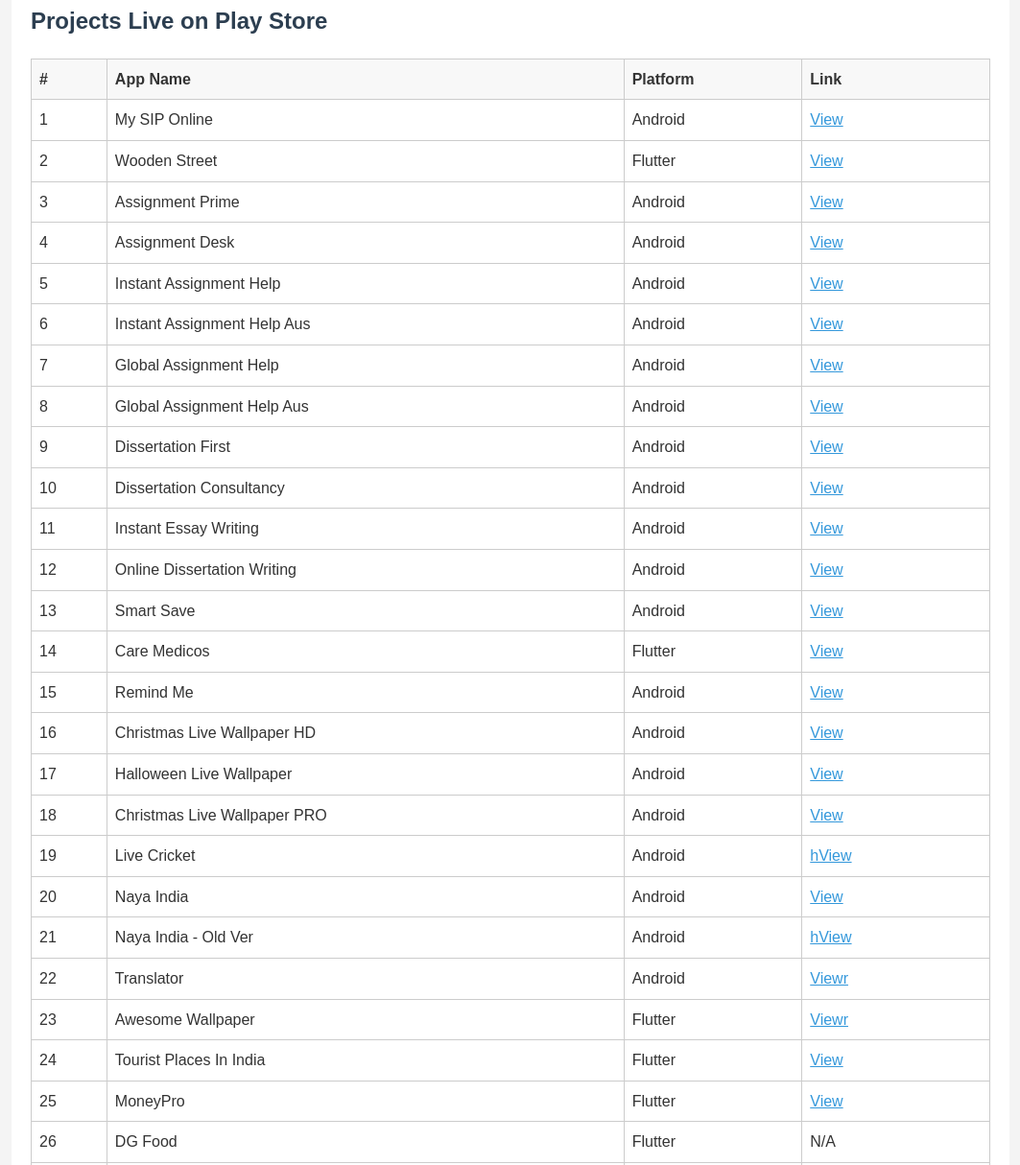
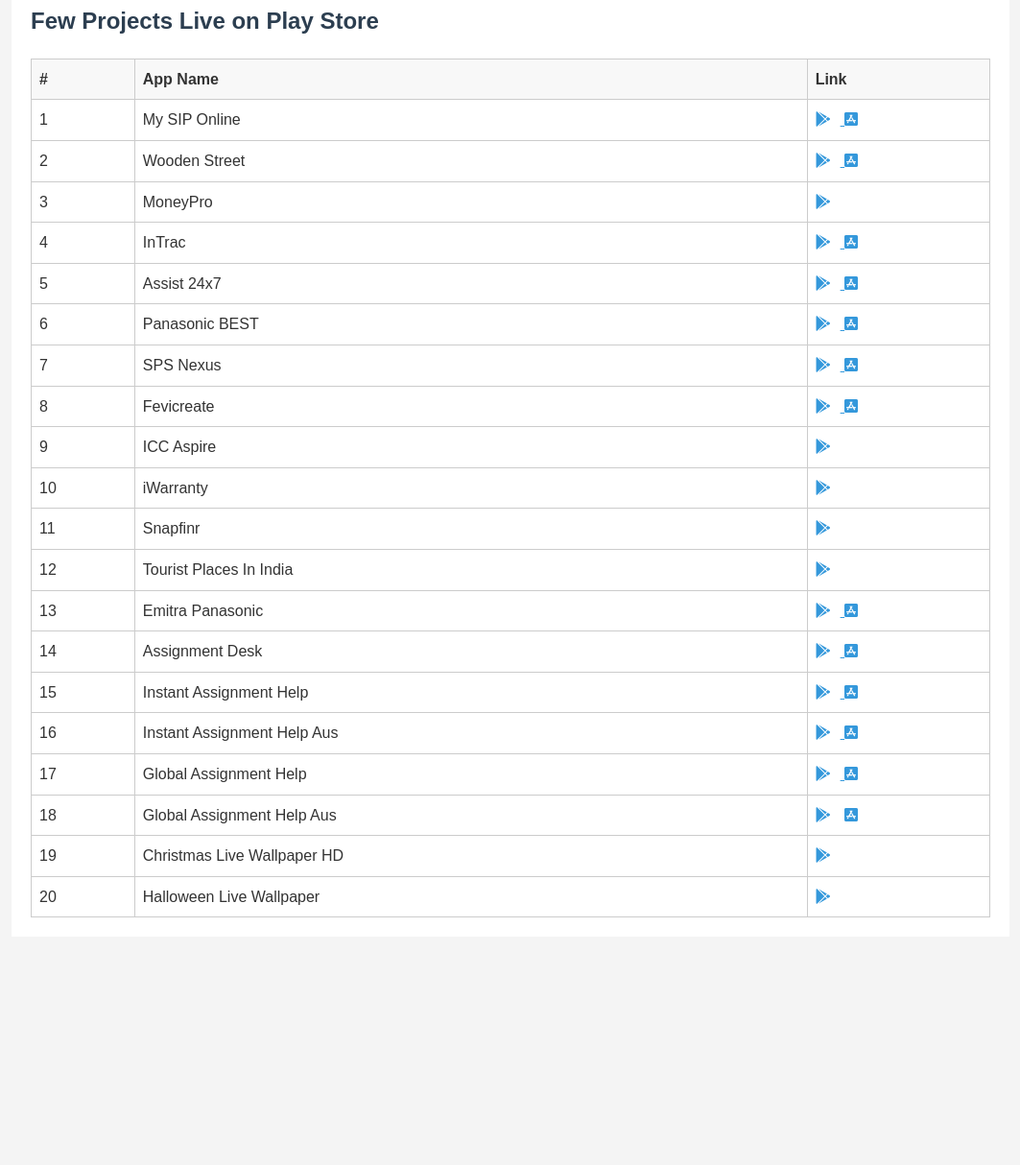
Before and after one commit to Sanwal13/portfolio-, a plain HTML site: page index.html in a window 1280 px wide. Shown: the part 426-1640 px from the top of the page at 96% size, without its empty margins (108-1171 px from the left). After the commit the page ends 1412 px from the top, so only its background shows below. Drawn offline with Linux system fonts and the light colour scheme.

Commit message:
Update index.html
new links added

```diff
--- a/index.html
+++ b/index.html
@@ -1,88 +1,258 @@
 <!DOCTYPE html>
 <html lang="en">
+
 <head>
   <meta charset="UTF-8" />
-  <meta name="viewport" content="width=device-width, initial-scale=1.0" />
+  <meta name="port" content="width=device-width, initial-scale=1.0" />
   <title>Shanwal Singh Borana - Portfolio</title>
   <style>
-    body { font-family: Arial, sans-serif; margin: 0; padding: 0; line-height: 1.6; background: #f4f4f4; color: #333; }
-    header { background: #2c3e50; color: #fff; padding: 1rem 0; text-align: center; }
-    section { padding: 20px; margin: auto; max-width: 1000px; background: #fff; margin-bottom: 10px; }
-    h2 { color: #2c3e50; }
-    table { width: 100%; border-collapse: collapse; margin-top: 10px; }
-    th, td { border: 1px solid #ccc; padding: 8px; text-align: left; }
-    th { background-color: #f8f8f8; }
-    a { color: #3498db; }
+    body {
+      font-family: Arial, sans-serif;
+      margin: 0;
+      padding: 0;
+      line-height: 1.6;
+      background: #f4f4f4;
+      color: #333;
+    }
+
+    header {
+      background: #2c3e50;
+      color: #fff;
+      padding: 1rem 0;
+      text-align: center;
+    }
+
+    section {
+      padding: 20px;
+      margin: auto;
+      max-width: 1000px;
+      background: #fff;
+      margin-bottom: 10px;
+    }
+
+    h2 {
+      color: #2c3e50;
+    }
+
+    table {
+      width: 100%;
+      border-collapse: collapse;
+      margin-top: 10px;
+    }
+
+    th,
+    td {
+      border: 1px solid #ccc;
+      padding: 8px;
+      text-align: left;
+    }
+
+    th {
+      background-color: #f8f8f8;
+    }
+
+    a {
+      color: #3498db;
+    }
   </style>
+  <link rel="stylesheet" href="https://cdnjs.cloudflare.com/ajax/libs/font-awesome/6.5.0/css/all.min.css">
 </head>
+
 <body>
   <header>
     <h1>Shanwal Singh Borana</h1>
-    <p>Email: <a href="mailto:shanwal2009@gmail.com">shanwal2009@gmail.com</a> | WhatsApp: +91-7742526633</p>
+    <p>Email: <a href="mailto:shanwal2009@gmail.com">shanwal2009@gmail.com</a> | Mobile/WhatsApp: +91-7742526633</p>
   </header>
 
   <section>
     <h2>About Me</h2>
-    <p>Experienced mobile application developer with a strong background in native Android and Flutter development. I have successfully delivered over 35+ apps live on the Play Store and several others through alternate platforms. I take pride in building robust, user-friendly, and scalable mobile solutions.</p>
+    <p>Experienced mobile application developer with a strong background in native Android and Flutter development. I
+      have successfully delivered over 50+ apps live on the Play Store and several others through alternate platforms. I
+      take pride in building robust, user-friendly, and scalable mobile solutions.</p>
   </section>
 
   <section>
-    <h2>Projects Live on Play Store</h2>
+    <h2>Few Projects Live on Play Store</h2>
     <table>
-      <tr><th>#</th><th>App Name</th><th>Platform</th><th>Link</th></tr>
-      <tr><td>1</td><td>My SIP Online</td><td>Android</td><td><a href="https://play.google.com/store/apps/details?id=com.mysiponline" target="_blank">View</a></td></tr>
-<tr><td>2</td><td>Wooden Street</td><td>Flutter</td><td><a href="https://play.google.com/store/apps/details?id=com.woodenstreet" target="_blank">View</a></td></tr>
-<tr><td>3</td><td>Assignment Prime</td><td>Android</td><td><a href="https://play.google.com/store/apps/details?id=com.assignmentprime" target="_blank">View</a></td></tr>
-<tr><td>4</td><td>Assignment Desk</td><td>Android</td><td><a href="https://play.google.com/store/apps/details?id=com.assignmentdesk" target="_blank">View</a></td></tr>
-<tr><td>5</td><td>Instant Assignment Help</td><td>Android</td><td><a href="https://play.google.com/store/apps/details?id=com.instantassignmenthelp" target="_blank">View</a></td></tr>
-<tr><td>6</td><td>Instant Assignment Help Aus</td><td>Android</td><td><a href="https://play.google.com/store/apps/details?id=com.instantassignmenthelp.au" target="_blank">View</a></td></tr>
-<tr><td>7</td><td>Global Assignment Help</td><td>Android</td><td><a href="https://play.google.com/store/apps/details?id=com.globalassignmenthelp" target="_blank">View</a></td></tr>
-<tr><td>8</td><td>Global Assignment Help Aus</td><td>Android</td><td><a href="https://play.google.com/store/apps/details?id=com.globalassignmenthelp.au" target="_blank">View</a></td></tr>
-<tr><td>9</td><td>Dissertation First</td><td>Android</td><td><a href="https://play.google.com/store/apps/details?id=com.dissertationfirst" target="_blank">View</a></td></tr>
-<tr><td>10</td><td>Dissertation Consultancy</td><td>Android</td><td><a href="https://play.google.com/store/apps/details?id=com.dissertationconsultancy" target="_blank">View</a></td></tr>
-<tr><td>11</td><td>Instant Essay Writing</td><td>Android</td><td><a href="https://play.google.com/store/apps/details?id=com.instantessaywriting" target="_blank">View</a></td></tr>
-<tr><td>12</td><td>Online Dissertation Writing</td><td>Android</td><td><a href="https://play.google.com/store/apps/details?id=com.onlinedissertationwriting" target="_blank">View</a></td></tr>
-<tr><td>13</td><td>Smart Save</td><td>Android</td><td><a href="https://play.google.com/store/apps/details?id=cci.smartsave" target="_blank">View</a></td></tr>
-<tr><td>14</td><td>Care Medicos</td><td>Flutter</td><td><a href="https://play.google.com/store/apps/details?id=com.caremedicos" target="_blank">View</a></td></tr>
-<tr><td>15</td><td>Remind Me</td><td>Android</td><td><a href="https://play.google.com/store/apps/details?id=shree.remindme" target="_blank">View</a></td></tr>
-<tr><td>16</td><td>Christmas Live Wallpaper HD</td><td>Android</td><td><a href="https://play.google.com/store/apps/details?id=com.christmaslivewallpaperHD" target="_blank">View</a></td></tr>
-<tr><td>17</td><td>Halloween Live Wallpaper</td><td>Android</td><td><a href="https://play.google.com/store/apps/details?id=com.livewallpaper.halloweenfree" target="_blank">View</a></td></tr>
-<tr><td>18</td><td>Christmas Live Wallpaper PRO</td><td>Android</td><td><a href="https://play.google.com/store/apps/details?id=com.snowfallchristmas" target="_blank">View</a></td></tr>
-<tr><td>19</td><td>Live Cricket</td><td>Android</td><td><a href="https://play.google.com/store/apps/details?id=com.pliscore.livecricket" target="_blank">hView</a></td></tr>
-<tr><td>20</td><td>Naya India</td><td>Android</td><td><a href="https://play.google.com/store/apps/details?id=com.nayaindiaa" target="_blank">View</a></td></tr>
-<tr><td>21</td><td>Naya India - Old Ver</td><td>Android</td><td><a href="https://play.google.com/store/apps/details?id=com.netleon.nayaindia" target="_blank">hView</a></td></tr>
-<tr><td>22</td><td>Translator</td><td>Android</td><td><a href="https://play.google.com/store/apps/details?id=shree.translator" target="_blank">Viewr</a></td></tr>
-<tr><td>23</td><td>Awesome Wallpaper</td><td>Flutter</td><td><a href="https://play.google.com/store/apps/details?id=com.shree.awesomewallpaper" target="_blank">Viewr</a></td></tr>
-<tr><td>24</td><td>Tourist Places In India</td><td>Flutter</td><td><a href="https://play.google.com/store/apps/details?id=com.shree.placestovisitsinindia" target="_blank">View</a></td></tr>
-<tr><td>25</td><td>MoneyPro</td><td>Flutter</td><td><a href="https://play.google.com/store/apps/details?id=com.moneyproapp" target="_blank">View</a></td></tr>
-<tr><td>26</td><td>DG Food</td><td>Flutter</td><td>N/A</td></tr>
-<tr><td>27</td><td>InTrac</td><td>Flutter</td><td><a href="https://play.google.com/store/apps/details?id=com.inunison.intrac" target="_blank">View</a></td></tr>
-<tr><td>28</td><td>Swades Times</td><td>Android</td><td><a href="Inprocess" target="_blank">Inprocess</a></td></tr>
-<tr><td>29</td><td>Emitra Panasonic</td><td>Flutter</td><td><a href="https://play.google.com/store/apps/details?id=com.panasonic.anchor" target="_blank">View</a></td></tr>
-<tr><td>30</td><td>Marvin</td><td>Flutter</td><td><a href="https://play.google.com/store/apps/details?id=com.g42.ai.marvin" target="_blank">View</a></td></tr>
-<tr><td>31</td><td>InTrac</td><td>Flutter</td><td><a href="https://play.google.com/store/apps/details?id=com.inunison.intrac" target="_blank">View</a></td></tr>
-<tr><td>32</td><td>Assist 24x7</td><td>Flutter</td><td><a href="https://play.google.com/store/apps/details?id=au.com.roadservices.assist" target="_blank">View</a></td></tr>
-<tr><td>33</td><td>Panasonic BEST</td><td></td><td><a href="https://play.google.com/store/apps/details?id=com.panasonicsales.synergy.tool" target="_blank">View</a></td></tr>
-<tr><td>34</td><td>SPS Nexus</td><td></td><td><a href="https://play.google.com/store/apps/details?id=com.spsnexus" target="_blank">View</a></td></tr>
-<tr><td>35</td><td>Fevicreate</td><td></td><td><a href="https://play.google.com/store/apps/details?id=com.pidilite.fevicreate" target="_blank">View</a></td></tr>
-<tr><td>36</td><td>ICC Aspire</td><td></td><td><a href="https://play.google.com/store/apps/details?id=au.com.iwarranty.aspire.reps" target="_blank">View</a></td></tr>
-<tr><td>37</td><td>iWarranty</td><td></td><td><a href="https://play.google.com/store/apps/details?id=com.aspire.iwarranty" target="_blank">View</a></td></tr>
-<tr><td>38</td><td>Snapfinr</td><td></td><td><a href="https://play.google.com/store/apps/details?id=com.print.snapfingr" target="_blank">View</a></td></tr>
+      <tr>
+        <th>#</th>
+        <th>App Name</th>
+        <th>Link</th>
+      </tr>
+      <tr>
+        <td>1</td>
+        <td>My SIP Online</td>
+        <td>
+          <a href="https://play.google.com/store/apps/details?id=com.mysiponline" target="_blank">
+            <i class="fa-brands fa-google-play" style="margin-right: 10px;"></i>
+          </a>
 
+          <a href="https://apps.apple.com/in/app/mysiponline-mutual-fund-app/id1246082058" target="_blank">
+            <i class="fa-brands fa-app-store-ios"></i>
+          </a>
+        </td>
+      </tr>
+      <tr>
+        <td>2</td>
+        <td>Wooden Street</td>
+        <td><a href="https://play.google.com/store/apps/details?id=com.woodenstreet" target="_blank">
+            <i class="fa-brands fa-google-play" style="margin-right: 10px;"></i>
+          </a>
+          <a href="https://apps.apple.com/us/app/wooden-street/id1162068644" target="_blank">
+            <i class="fa-brands fa-app-store-ios"></i>
+          </a>
+        </td>
+      </tr>
+      <tr>
+        <td>3</td>
+        <td>MoneyPro</td>
+        <td><a href="https://play.google.com/store/apps/details?id=com.moneyproapp" target="_blank">
+            <i class="fa-brands fa-google-play" style="margin-right: 10px;"></i>
 
-    </table>
-  </section>
-
-  <section>
-    <h2>Projects Removed from Play Store</h2>
-    <table>
-      <tr><th>#</th><th>App Name</th><th>Alternate Link</th></tr>
-      <tr><td>1</td><td>Kids Guru ABC</td><td><a href="https://apkpure.com/kid-guru-abc-learn-draw/netleon.sar.alphabets">Link</a></td></tr>
-      <tr><td>2</td><td>Kids Guru Number</td><td><a href="https://apkdownloadforwindows.com/app/netleon.sansar.numbers/">Link</a></td></tr>
-      <tr><td>3</td><td>Kids Guru Tables</td><td><a href="https://apkpure.com/kid-guru-table-draw-and-learn/com.samapps.tablle">Link</a></td></tr>
-      <!-- Add more rows in actual implementation -->
+      </tr>
+      <tr>
+        <td>4</td>
+        <td>InTrac</td>
+        <td><a href="https://play.google.com/store/apps/details?id=com.inunison.intrac" target="_blank">
+            <i class="fa-brands fa-google-play" style="margin-right: 10px;"></i>
+          </a><a href="https://apps.apple.com/in/app/intrac/id1583166369" target="_blank">
+            <i class="fa-brands fa-app-store-ios"></i>
+          </a></td>
+      </tr>
+      <tr>
+        <td>5</td>
+        <td>Assist 24x7</td>
+        <td><a href="https://play.google.com/store/apps/details?id=au.com.roadservices.assist" target="_blank">
+            <i class="fa-brands fa-google-play" style="margin-right: 10px;"></i>
+          </a><a href="https://apps.apple.com/au/app/assist-24-7-roadservices/id1549667692" target="_blank">
+            <i class="fa-brands fa-app-store-ios"></i>
+          </a></td>
+      </tr>
+      <tr>
+        <td>6</td>
+        <td>Panasonic BEST</td>
+        <td><a href="https://play.google.com/store/apps/details?id=com.panasonicsales.synergy.tool" target="_blank">
+            <i class="fa-brands fa-google-play" style="margin-right: 10px;"></i>
+          </a><a href="https://apps.apple.com/us/app/best/id6474724016" target="_blank">
+            <i class="fa-brands fa-app-store-ios"></i>
+          </a></td>
+      </tr>
+      <tr>
+        <td>7</td>
+        <td>SPS Nexus</td>
+        <td><a href="https://play.google.com/store/apps/details?id=com.spsnexus" target="_blank">
+            <i class="fa-brands fa-google-play" style="margin-right: 10px;"></i>
+          </a><a href="https://apps.apple.com/us/app/sps-nexus/id6738166499" target="_blank">
+            <i class="fa-brands fa-app-store-ios"></i>
+          </a></td>
+      </tr>
+      <tr>
+        <td>8</td>
+        <td>Fevicreate</td>
+        <td><a href="https://play.google.com/store/apps/details?id=com.pidilite.fevicreate" target="_blank">
+            <i class="fa-brands fa-google-play" style="margin-right: 10px;"></i>
+          </a><a href="https://apps.apple.com/in/app/fevicreate/id1616111719" target="_blank">
+            <i class="fa-brands fa-app-store-ios"></i>
+          </a></td>
+      </tr>
+      <tr>
+        <td>9</td>
+        <td>ICC Aspire</td>
+        <td><a href="https://play.google.com/store/apps/details?id=au.com.iwarranty.aspire.reps" target="_blank">
+            <i class="fa-brands fa-google-play" style="margin-right: 10px;"></i>
+          </a>
+      </tr>
+      <tr>
+        <td>10</td>
+        <td>iWarranty</td>
+        <td><a href="https://play.google.com/store/apps/details?id=com.aspire.iwarranty" target="_blank">
+            <i class="fa-brands fa-google-play" style="margin-right: 10px;"></i>
+          </a>
+      </tr>
+      <tr>
+        <td>11</td>
+        <td>Snapfinr</td>
+        <td><a href="https://play.google.com/store/apps/details?id=com.print.snapfingr" target="_blank">
+            <i class="fa-brands fa-google-play" style="margin-right: 10px;"></i>
+          </a>
+      </tr>
+      <tr>
+        <td>12</td>
+        <td>Tourist Places In India</td>
+        <td><a href="https://play.google.com/store/apps/details?id=com.shree.placestovisitsinindia" target="_blank">
+            <i class="fa-brands fa-google-play" style="margin-right: 10px;"></i>
+          </a>
+      </tr>
+      <tr>
+        <td>13</td>
+        <td>Emitra Panasonic</td>
+        <td><a href="https://play.google.com/store/apps/details?id=com.panasonic.anchor" target="_blank"> <i
+              class="fa-brands fa-google-play" style="margin-right: 10px;"></i></a><a
+            href="https://apps.apple.com/us/app/anchor-emitra/id6444058656" target="_blank">
+            <i class="fa-brands fa-app-store-ios"></i>
+          </a></td>
+      </tr>
+      <tr>
+        <td>14</td>
+        <td>Assignment Desk</td>
+        <td><a href="https://play.google.com/store/apps/details?id=com.assignmentdesk" target="_blank"> <i
+              class="fa-brands fa-google-play" style="margin-right: 10px;"></i></a><a
+            href="https://apps.apple.com/in/app/assignment-desk/id1131553359" target="_blank">
+            <i class="fa-brands fa-app-store-ios"></i>
+          </a></td>
+      </tr>
+      <tr>
+        <td>15</td>
+        <td>Instant Assignment Help</td>
+        <td><a href="https://play.google.com/store/apps/details?id=com.instantassignmenthelp" target="_blank"> <i
+              class="fa-brands fa-google-play" style="margin-right: 10px;"></i></a><a
+            href="https://apps.apple.com/us/app/instant-assignment-help/id1125652121" target="_blank">
+            <i class="fa-brands fa-app-store-ios"></i>
+          </a></td>
+      </tr>
+      <tr>
+        <td>16</td>
+        <td>Instant Assignment Help Aus</td>
+        <td><a href="https://play.google.com/store/apps/details?id=com.instantassignmenthelp.au" target="_blank"> <i
+              class="fa-brands fa-google-play" style="margin-right: 10px;"></i></a><a
+            href="https://apps.apple.com/us/app/instant-assignment-help-au/id1166466975" target="_blank">
+            <i class="fa-brands fa-app-store-ios"></i>
+          </a></td>
+      </tr>
+      <tr>
+        <td>17</td>
+        <td>Global Assignment Help</td>
+        <td><a href="https://play.google.com/store/apps/details?id=com.globalassignmenthelp" target="_blank"> <i
+              class="fa-brands fa-google-play" style="margin-right: 10px;"></i></a><a
+            href="https://apps.apple.com/in/app/global-assignment-help/id1094249594" target="_blank">
+            <i class="fa-brands fa-app-store-ios"></i>
+          </a></td>
+      </tr>
+      <tr>
+        <td>18</td>
+        <td>Global Assignment Help Aus</td>
+        <td><a href="https://play.google.com/store/apps/details?id=com.globalassignmenthelp.au" target="_blank"> <i
+              class="fa-brands fa-google-play" style="margin-right: 10px;"></i></a>
+          <a href="https://apps.apple.com/in/app/global-assignment-help-aus/id1193981431" target="_blank">
+            <i class="fa-brands fa-app-store-ios"></i>
+          </a>
+        </td>
+      </tr>
+      <tr>
+        <td>19</td>
+        <td>Christmas Live Wallpaper HD</td>
+        <td><a href="https://play.google.com/store/apps/details?id=com.christmaslivewallpaperHD" target="_blank"> <i
+              class="fa-brands fa-google-play" style="margin-right: 10px;"></i></a>
+      </tr>
+      <tr>
+        <td>20</td>
+        <td>Halloween Live Wallpaper</td>
+        <td><a href="https://play.google.com/store/apps/details?id=com.livewallpaper.halloweenfree" target="_blank"> <i
+              class="fa-brands fa-google-play" style="margin-right: 10px;"></i></a>
+      </tr>
     </table>
   </section>
 
 </body>
+
 </html>
```
